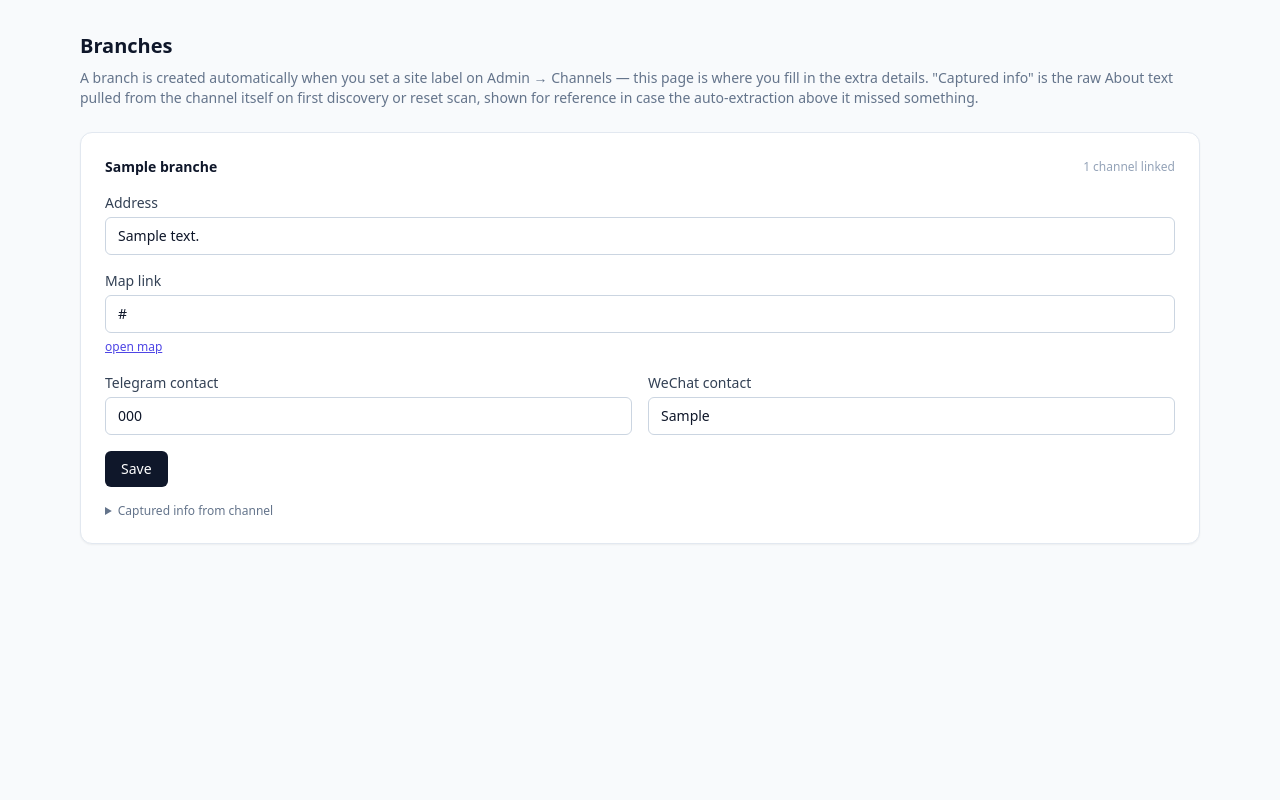
After one commit to ghufxpert84/facial, a FastAPI app: template dashboard/templates/admin_branches.html in a window 1280 px wide. The commit adds this page. Run offline with FastAPI, Linux system fonts and the light colour scheme; the template is opened without the code that fills it: most values are stand-ins (such as "Sample title", 1, 10 or a date in 2020); parts of the project's set-up code (start-up, migrations or seed data) failed here and were passed over; some libraries are stand-ins or nearby versions.

Commit message:
Add Branches, branch filter, fix duplicate gallery photos, add lightbox
Branches:
- Setting a channel's site label (Admin -> Channels) now auto-creates/
  links a Branch entity, editable at the new Admin -> Branches page
  (address, map link, Telegram/WeChat contact). Clearing the label
  unlinks the channel but keeps the branch's historical data intact.
- Worker directory gains a branch filter dropdown, showing only workers
  whose last-known site (via their most recent sighting's channel) matches
  the selected branch.
- telegram-listener fetches the channel's own Telegram "About" text
  (GetFullChannelRequest/GetFullChatRequest) on first discovery or
  whenever reset-scan is triggered, and best-effort extracts
  Address:/Telegram:/WeChat: style lines into the linked branch -- only
  filling fields still empty, never overwriting a manual edit. If no
  branch is linked yet (site label not set), the raw text is held on
  channels.captured_info until one is.

Fixes the duplicate-photos-in-gallery bug (confirmed from your earlier
screenshot showing "E25" three times): sightings had no uniqueness
constraint, so if face-worker ever reprocessed the same message (a
restart mid-cycle, or two instances briefly overlapping during a
redeploy) it created duplicate rows pointing at the identical photo.
Added a unique index on sightings(worker_id, raw_message_id), a migration
that collapses existing duplicates down to one, and switched the insert
to ON CONFLICT DO NOTHING so reprocessing is now a safe no-op.

Worker gallery: clicking a photo now opens an in-page lightbox (image or
video, Esc/click-outside to close) instead of a new tab.

Schema: new branches table (safe) plus channels.branch_id/captured_info
columns (safe ALTER TABLE ADD COLUMN, both nullable) -- no rebuild needed
for either.

Verified locally: the exact duplicate-sightings scenario from the
screenshot collapsing to 1 row with the unique index preventing
recurrence; branch auto-create/link/unlink and About-text extraction
(including that a manual edit survives a later re-capture); and the
branch-filter query across unfiltered/filtered/empty-result cases.

```diff
--- a/dashboard/app.py
+++ b/dashboard/app.py
@@ -18,7 +18,7 @@ from auth import (
     require_login,
     verify_password,
 )
-from db import get_conn, get_secret_key, get_setting, set_setting
+from db import get_conn, get_or_create_branch, get_secret_key, get_setting, set_setting
 
 GMT8 = timezone(timedelta(hours=8))
 
@@ -37,6 +37,40 @@ def format_gmt8(value):
     if dt.tzinfo is None:
         dt = dt.replace(tzinfo=timezone.utc)
     return dt.astimezone(GMT8).strftime("%Y-%m-%d %H:%M:%S")
+
+
+def _apply_captured_info_to_branch(conn, branch_id, about):
+    """Best-effort Key: Value extraction from a channel's captured About
+    text into a branch's structured fields -- only fills fields still
+    empty, never overwrites a manual edit. Mirrors the same helper in
+    telegram-listener/listener.py (duplicated rather than shared, since
+    each service is a separate Docker build context)."""
+    conn.execute(
+        "UPDATE branches SET captured_info = ? WHERE id = ? AND (captured_info IS NULL OR captured_info = '')",
+        (about, branch_id),
+    )
+    for line in about.splitlines():
+        if ":" not in line:
+            continue
+        key, _, value = line.partition(":")
+        key, value = key.strip().lower(), value.strip()
+        if not value:
+            continue
+        if "address" in key:
+            conn.execute(
+                "UPDATE branches SET address = ? WHERE id = ? AND (address IS NULL OR address = '')",
+                (value, branch_id),
+            )
+        elif "wechat" in key:
+            conn.execute(
+                "UPDATE branches SET wechat_contact = ? WHERE id = ? AND (wechat_contact IS NULL OR wechat_contact = '')",
+                (value, branch_id),
+            )
+        elif "telegram" in key:
+            conn.execute(
+                "UPDATE branches SET telegram_contact = ? WHERE id = ? AND (telegram_contact IS NULL OR telegram_contact = '')",
+                (value, branch_id),
+            )
 
 
 app = FastAPI()
@@ -130,7 +164,7 @@ def logout(request: Request):
 
 
 @app.get("/")
-def worker_directory(request: Request, user: dict = Depends(require_login)):
+def worker_directory(request: Request, user: dict = Depends(require_login), branch: str = ""):
     conn = get_conn()
     try:
         rows = conn.execute(
@@ -144,9 +178,12 @@ def worker_directory(request: Request, user: dict = Depends(require_login)):
                 FROM sightings
             ) ranked ON ranked.worker_id = w.id AND ranked.rn = 1
             LEFT JOIN channels c ON c.id = ranked.channel_id
+            WHERE (? = '' OR c.site_label = ?)
             ORDER BY w.name
-            """
+            """,
+            (branch, branch),
         ).fetchall()
+        branches = [r[0] for r in conn.execute("SELECT name FROM branches ORDER BY name").fetchall()]
     finally:
         conn.close()
 
@@ -162,7 +199,10 @@ def worker_directory(request: Request, user: dict = Depends(require_login)):
         }
         for r in rows
     ]
-    return templates.TemplateResponse("index.html", {"request": request, "user": user, "workers": workers})
+    return templates.TemplateResponse(
+        "index.html",
+        {"request": request, "user": user, "workers": workers, "branches": branches, "selected_branch": branch},
+    )
 
 
 @app.get("/workers/{worker_id}/avatar")
@@ -699,13 +739,86 @@ def admin_channels_site_label(
 ):
     conn = get_conn()
     try:
+        site_label = site_label.strip() or None
+        conn.execute("UPDATE channels SET site_label = ? WHERE id = ?", (site_label, channel_id))
+        if site_label is None:
+            conn.execute("UPDATE channels SET branch_id = NULL WHERE id = ?", (channel_id,))
+        else:
+            branch_id = get_or_create_branch(conn, site_label)
+            conn.execute("UPDATE channels SET branch_id = ? WHERE id = ?", (branch_id, channel_id))
+            captured_info = conn.execute(
+                "SELECT captured_info FROM channels WHERE id = ?", (channel_id,)
+            ).fetchone()[0]
+            if captured_info:
+                _apply_captured_info_to_branch(conn, branch_id, captured_info)
+        conn.commit()
+    finally:
+        conn.close()
+    return RedirectResponse("/admin/channels", status_code=303)
+
+
+# --- admin: branches ---------------------------------------------------------------
+#
+# A branch's name is kept in sync with its channel's site_label (created/
+# linked from admin_channels_site_label above) -- Branches isn't where you
+# name a branch, it's where you fill in the extra details for one that
+# already exists.
+
+
+@app.get("/admin/branches")
+def admin_branches(request: Request, user: dict = Depends(require_admin)):
+    conn = get_conn()
+    try:
+        rows = conn.execute(
+            """
+            SELECT b.id, b.name, b.address, b.map_url, b.telegram_contact, b.wechat_contact, b.captured_info,
+                   (SELECT COUNT(*) FROM channels c WHERE c.branch_id = b.id) AS channel_count
+            FROM branches b
+            ORDER BY b.name
+            """
+        ).fetchall()
+    finally:
+        conn.close()
+    branches = [
+        {
+            "id": r[0],
+            "name": r[1],
+            "address": r[2],
+            "map_url": r[3],
+            "telegram_contact": r[4],
+            "wechat_contact": r[5],
+            "captured_info": r[6],
+            "channel_count": r[7],
+        }
+        for r in rows
+    ]
+    return templates.TemplateResponse("admin_branches.html", {"request": request, "user": user, "branches": branches})
+
+
+@app.post("/admin/branches/{branch_id}")
+def admin_branches_save(
+    branch_id: int,
+    request: Request,
+    address: str = Form(""),
+    map_url: str = Form(""),
+    telegram_contact: str = Form(""),
+    wechat_contact: str = Form(""),
+    user: dict = Depends(require_admin),
+):
+    conn = get_conn()
+    try:
         conn.execute(
-            "UPDATE channels SET site_label = ? WHERE id = ?", (site_label or None, channel_id)
+            """
+            UPDATE branches
+            SET address = ?, map_url = ?, telegram_contact = ?, wechat_contact = ?
+            WHERE id = ?
+            """,
+            (address or None, map_url or None, telegram_contact or None, wechat_contact or None, branch_id),
         )
         conn.commit()
     finally:
         conn.close()
-    return RedirectResponse("/admin/channels", status_code=303)
+    return RedirectResponse("/admin/branches", status_code=303)
 
 
 # --- admin: unrecognized faces (review queue) ------------------------------------
--- /dev/null
+++ b/dashboard/templates/admin_branches.html
@@ -0,0 +1,55 @@
+{% extends "base.html" %}
+{% block title %}Branches{% endblock %}
+{% block content %}
+<h1 class="text-xl font-semibold mb-2">Branches</h1>
+<p class="text-sm text-slate-500 mb-6">
+  A branch is created automatically when you set a site label on
+  Admin &rarr; Channels — this page is where you fill in the extra details.
+  "Captured info" is the raw About text pulled from the channel itself on
+  first discovery or reset scan, shown for reference in case the
+  auto-extraction above it missed something.
+</p>
+
+<div class="space-y-4">
+  {% for b in branches %}
+  <div class="bg-white border border-slate-200 rounded-xl shadow-sm p-6">
+    <div class="flex items-center justify-between mb-4">
+      <h2 class="text-sm font-semibold">{{ b.name }}</h2>
+      <span class="text-xs text-slate-400">{{ b.channel_count }} channel{{ 's' if b.channel_count != 1 }} linked</span>
+    </div>
+    <form method="post" action="/admin/branches/{{ b.id }}" class="grid grid-cols-1 sm:grid-cols-2 gap-4">
+      <div class="sm:col-span-2">
+        <label class="block text-sm font-medium text-slate-700 mb-1">Address</label>
+        <input name="address" value="{{ b.address or '' }}" class="w-full rounded-md border border-slate-300 px-3 py-2 text-sm">
+      </div>
+      <div class="sm:col-span-2">
+        <label class="block text-sm font-medium text-slate-700 mb-1">Map link</label>
+        <input name="map_url" value="{{ b.map_url or '' }}" placeholder="https://maps.google.com/..." class="w-full rounded-md border border-slate-300 px-3 py-2 text-sm">
+        {% if b.map_url %}<a href="{{ b.map_url }}" target="_blank" class="text-xs text-indigo-600 underline">open map</a>{% endif %}
+      </div>
+      <div>
+        <label class="block text-sm font-medium text-slate-700 mb-1">Telegram contact</label>
+        <input name="telegram_contact" value="{{ b.telegram_contact or '' }}" class="w-full rounded-md border border-slate-300 px-3 py-2 text-sm">
+      </div>
+      <div>
+        <label class="block text-sm font-medium text-slate-700 mb-1">WeChat contact</label>
+        <input name="wechat_contact" value="{{ b.wechat_contact or '' }}" class="w-full rounded-md border border-slate-300 px-3 py-2 text-sm">
+      </div>
+      <div class="sm:col-span-2">
+        <button type="submit" class="bg-slate-900 text-white rounded-md px-4 py-2 text-sm font-medium hover:bg-slate-800">Save</button>
+      </div>
+    </form>
+    {% if b.captured_info %}
+    <details class="mt-4">
+      <summary class="text-xs text-slate-500 cursor-pointer">Captured info from channel</summary>
+      <pre class="text-xs text-slate-500 whitespace-pre-wrap mt-2 bg-slate-50 rounded-md p-3">{{ b.captured_info }}</pre>
+    </details>
+    {% endif %}
+  </div>
+  {% else %}
+  <p class="text-slate-400 text-center py-8">
+    No branches yet — set a site label on Admin &rarr; Channels to create one.
+  </p>
+  {% endfor %}
+</div>
+{% endblock %}
--- a/dashboard/templates/base.html
+++ b/dashboard/templates/base.html
@@ -25,6 +25,7 @@
               <a href="/admin/settings" class="block px-4 py-2 text-sm hover:bg-slate-100">Settings</a>
               <a href="/admin/telegram" class="block px-4 py-2 text-sm hover:bg-slate-100">Telegram</a>
               <a href="/admin/channels" class="block px-4 py-2 text-sm hover:bg-slate-100">Channels</a>
+              <a href="/admin/branches" class="block px-4 py-2 text-sm hover:bg-slate-100">Branches</a>
               <a href="/admin/unrecognized" class="block px-4 py-2 text-sm hover:bg-slate-100">Unrecognized Faces</a>
               <a href="/admin/logs" class="block px-4 py-2 text-sm hover:bg-slate-100">Logs</a>
             </div>
```
Also changed, not shown: dashboard/db.py (+64 -0 lines), dashboard/templates/index.html (+12 -1 lines), dashboard/templates/worker_detail.html (+51 -6 lines), face-worker/db.py (+64 -0 lines), face-worker/worker.py (+10 -2 lines), telegram-listener/db.py (+64 -0 lines), telegram-listener/listener.py (+70 -2 lines), README.md.
